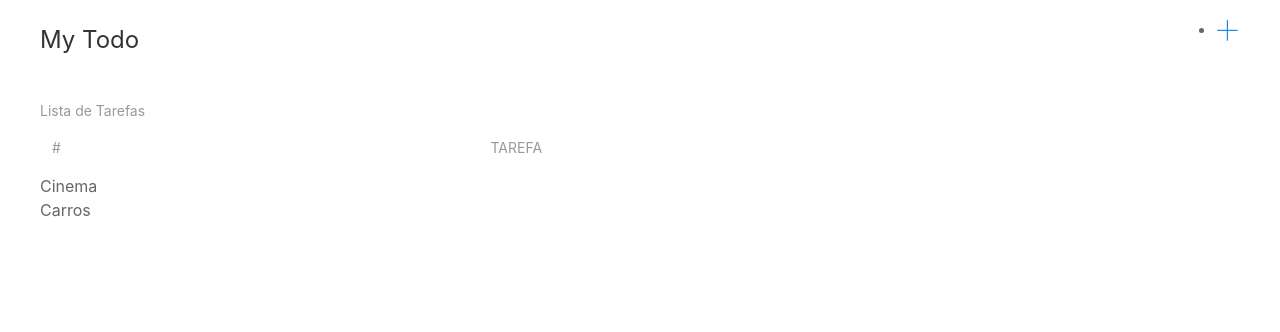
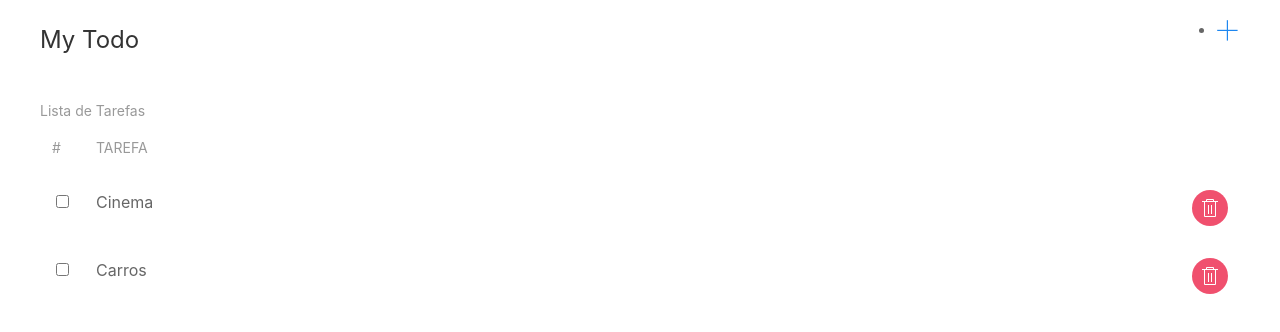
Before and after one commit to pauloesantos/Todo_ReactJS_Balta.io, a React (Create React App) app: page / in a window 1280 px wide. Shown: the top 332 px of the page. Built offline with nearby package versions, Linux system fonts and the light colour scheme.

Commit message:
Passando dados entre componentes

```diff
--- a/src/Components/TodoList.tsx
+++ b/src/Components/TodoList.tsx
@@ -1,5 +1,6 @@
 import React from 'react';
 import { Todo } from "../Models/Todo"
+import TodoListItem from "./TodoListitem"
 
 
 const TodoList = () => {
@@ -20,7 +21,7 @@
             <tbody>
                 {
                     todos?.map(
-                        todo => (<div key={todo.id}>{todo.title}</div>)
+                        todo => (<TodoListItem key={todo.id} todo={todo}></TodoListItem>)
                     )
                 }
             </tbody>
--- /dev/null
+++ b/src/Components/TodoListitem.tsx
@@ -0,0 +1,25 @@
+import React from 'react';
+import { Todo } from '../Models/Todo';
+
+
+interface TodoListItemProps {
+    todo: Todo
+}
+
+const TodoListItem = (props: TodoListItemProps) => {
+    return (
+        <tr className="uk-animation-slide-bottom-medium">
+            <td className="uk-width-auto">
+                <label>
+                    <input className="uk-check-box" type="checkbox"></input>
+                </label>
+            </td>
+            <td className="uk-width-expand">{props.todo.title}</td>
+            <td className="uk-width-auto">
+                <button className="uk-icon-button uk-button-danger" uk-icon="trash"></button>
+            </td>
+        </tr>
+    );
+}
+
+export default TodoListItem;
```
